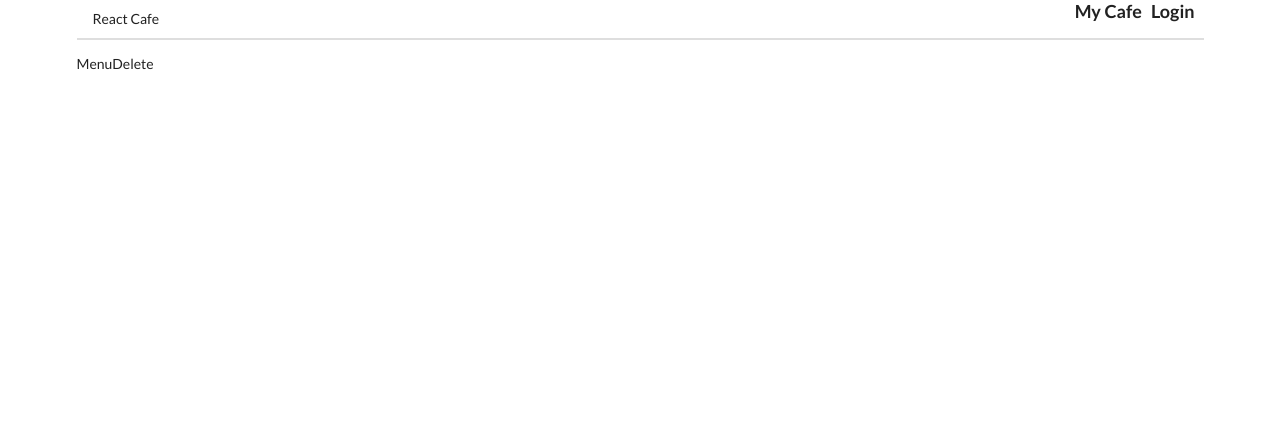
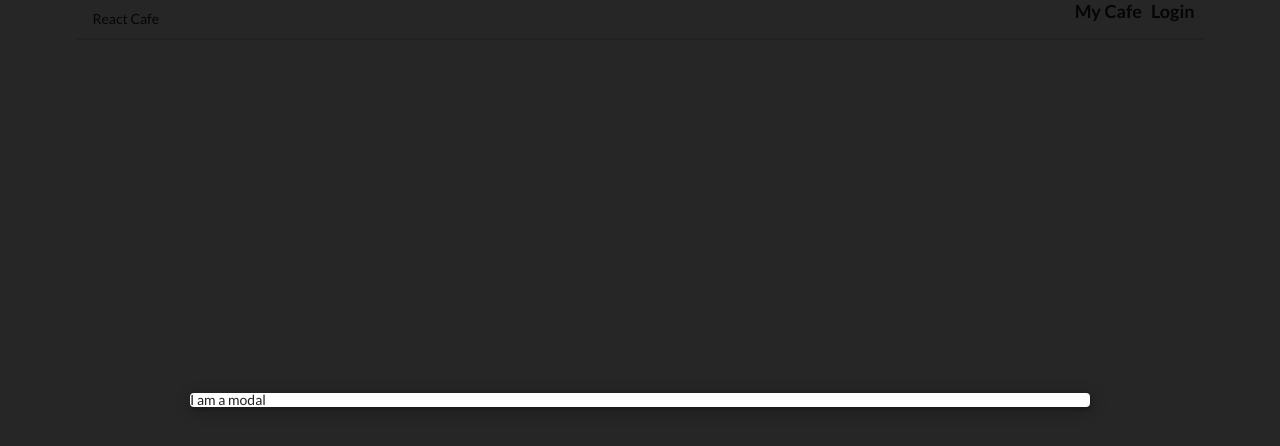
Before and after one commit to Annettesunday/REACT-CAFE, a React (Create React App) app: page /menus/delete/1 in a window 1280 px wide. Shown: the top 446 px of the page. Built offline with nearby package versions, Linux system fonts and the light colour scheme.

Commit message:
ch(Modal): create a delete modal popup

```diff
--- a/public/index.html
+++ b/public/index.html
@@ -28,6 +28,7 @@
   <body>
     <noscript>You need to enable JavaScript to run this app.</noscript>
     <div id="root"></div>
+    <div id="modal"></div>
     <!--
       This HTML file is a template.
       If you open it directly in the browser, you will see an empty page.
--- /dev/null
+++ b/src/components/Modal.js
@@ -0,0 +1,13 @@
+import React from "react";
+import ReactDOM from "react-dom";
+
+const Modal = () => {
+  return ReactDOM.createPortal(
+    <div className="ui dimmer modals visible active">
+      <div className="ui standard modal visible active">I am a modal </div>
+    </div>,
+    document.querySelector("#modal")
+  );
+};
+
+export default Modal;
--- a/src/components/menus/MenuCard.js
+++ b/src/components/menus/MenuCard.js
@@ -26,16 +26,13 @@ const MenuCard = ({ menu, deleteMenu }) => {
         </div>
       </div>
       <div>
-        <button
+        <Link
+          to={`/menus/delete/${menu.menuId}`}
           className="positive ui button"
-          onClick={() => deleteMenu(menu.menuId)}
         >
           Delete Menu
-        </button>
-        <Link
-          className="negative ui button"
-          to={`/menus/edit/${menu.menuId}`}
-        >
+        </Link>
+        <Link className="negative ui button" to={`/menus/edit/${menu.menuId}`}>
           Edit Menu
         </Link>
       </div>
--- a/src/components/menus/MenuDelete.js
+++ b/src/components/menus/MenuDelete.js
@@ -1,7 +1,8 @@
 import React from "react";
+import Modal from "../Modal";
 
 const MenuDelete = () => {
-  return <div>MenuDelete</div>;
+  return <Modal />;
 };
 
 export default MenuDelete;
```
